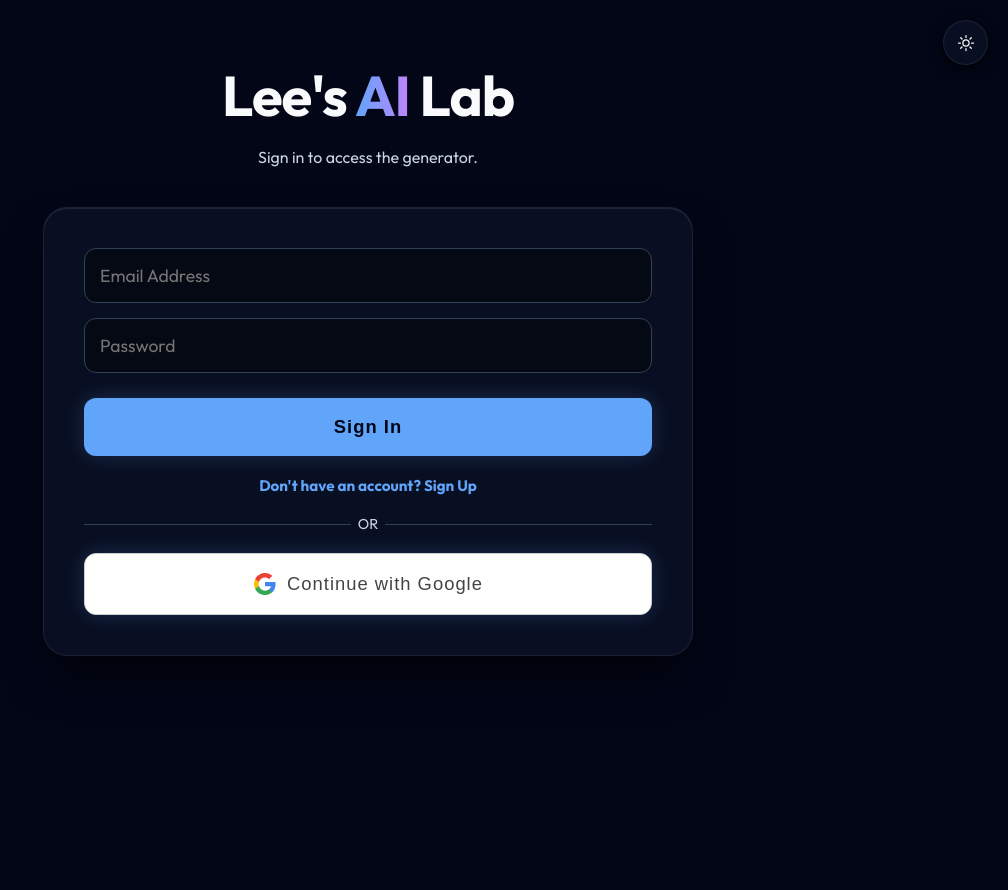
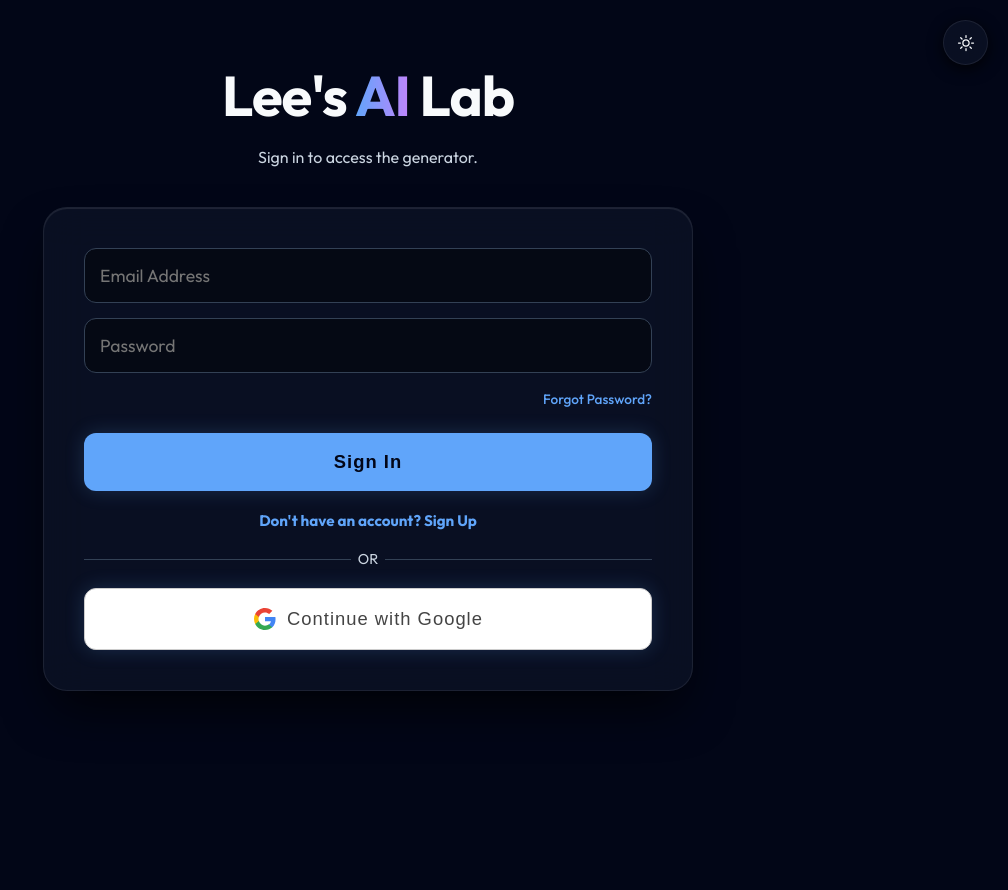
Before and after one commit to lee-jr11/ai-study-lab, a Flask app: page / in a window 1280 px wide. Shown: the whole page, without its empty margins (272-1280 px from the left). Run offline with Flask 3, Linux system fonts and the light colour scheme; some libraries are stand-ins or nearby versions.

Commit message:
added forgot password button

```diff
--- a/templates/index.html
+++ b/templates/index.html
@@ -139,6 +139,11 @@
         <form id="authForm">
             <input type="email" id="auth-email" class="auth-input" placeholder="Email Address" required>
             <input type="password" id="auth-password" class="auth-input" placeholder="Password" required>
+
+            <div style="text-align: right; margin-bottom: 15px;">
+                <span onclick="triggerPasswordReset()" style="color: var(--theme-color); font-size: 0.85rem; cursor: pointer; font-weight: 500;">Forgot Password?</span>
+            </div>
+
             <button type="submit" class="generate-btn" id="auth-submit-btn">Sign In</button>
         </form>
 
@@ -296,6 +301,26 @@
         auth.signOut();
     }
 
+    function triggerPasswordReset() {
+        const email = document.getElementById('auth-email').value;
+        if (!email) {
+            showError("Please type your email address into the box first, then click forgot password.");
+            return;
+        }
+
+        auth.sendPasswordResetEmail(email)
+            .then(() => {
+                errorBox.style.color = "var(--success)";
+                showError("Reset link sent! Check your inbox.");
+                // Reset error box color back to red after 5 seconds
+                setTimeout(() => {
+                    errorBox.style.color = "var(--error)";
+                    errorBox.style.display = 'none';
+                }, 5000);
+            })
+            .catch((error) => showError(error.message));
+    }
+
     function showError(msg) {
         errorBox.innerText = msg;
         errorBox.style.display = 'block';
```
